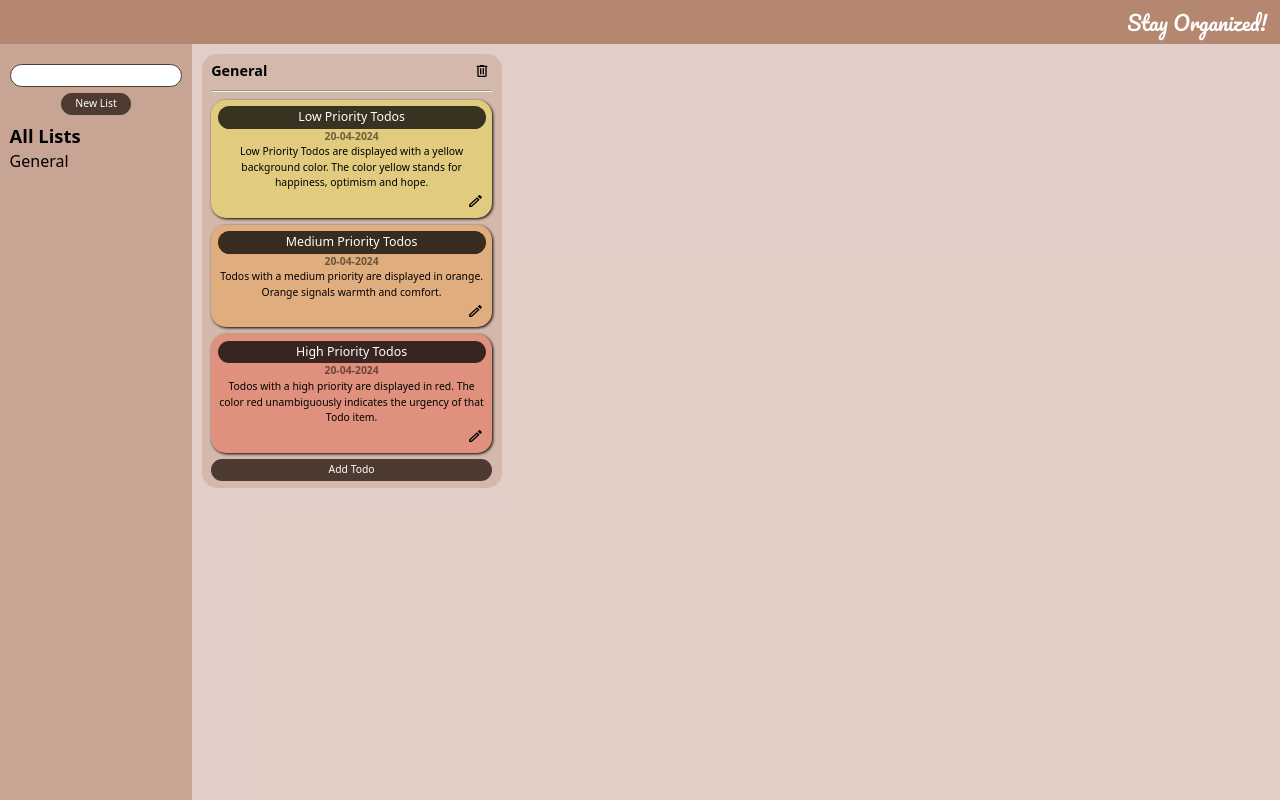
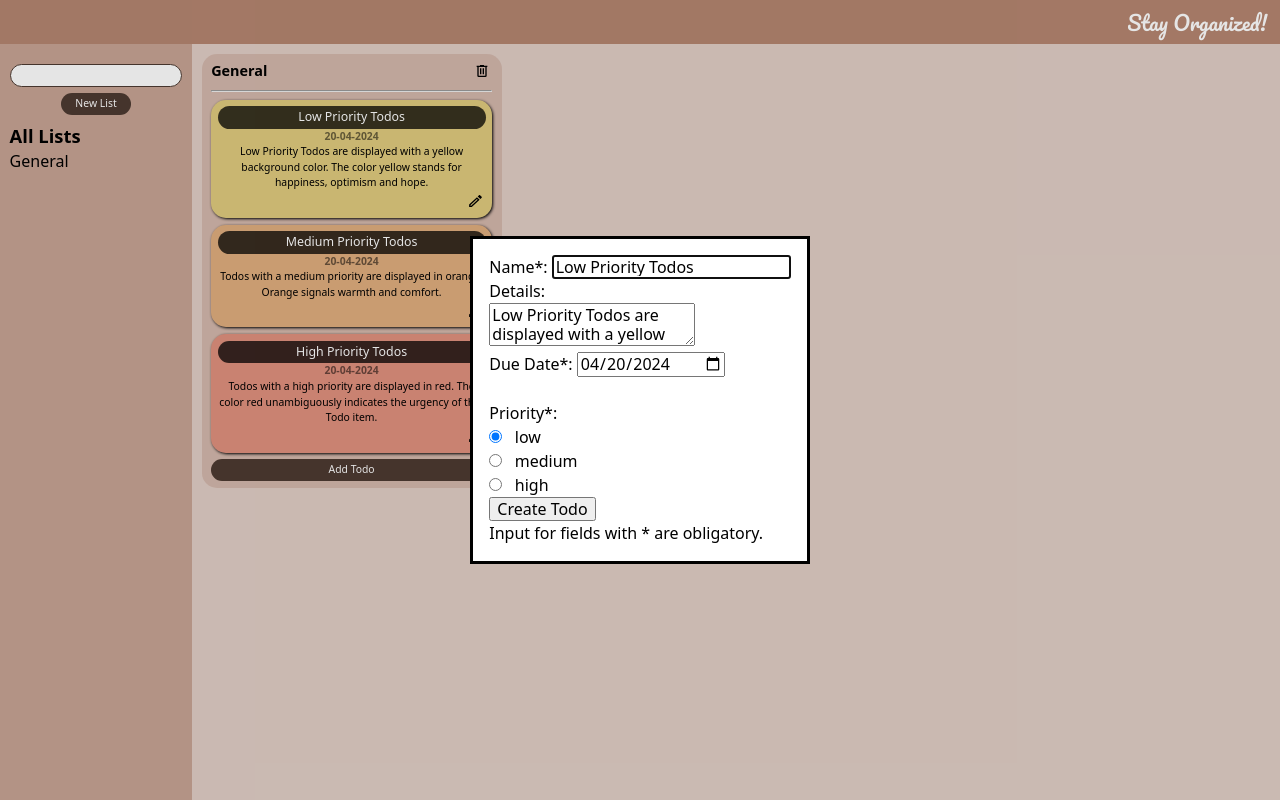
Before and after one commit to bellitabellota/TOP-Todo-List, a website built with webpack: page src/template.html in a window 1280 px wide. Both pictures are taken after a click on the button 475 px from the left and 201 px from the top of the page. Built offline with nearby package versions, Linux system fonts and the light colour scheme.

Commit message:
Implement displayFormForTodo

```diff
--- a/src/scripts/screen-controller.js
+++ b/src/scripts/screen-controller.js
@@ -35,6 +35,45 @@ class ScreenController {
         this.dialog.showModal();
       });
     });
+
+    const editTodoButtons = document.querySelectorAll(".js-edit-todo-button");
+    editTodoButtons.forEach((editTodoButton) => {
+      editTodoButton.addEventListener("click", () => {
+
+        const todo = this.listCollection.all[editTodoButton.dataset.listIndex].todos[editTodoButton.dataset.todoIndex];
+        console.log(todo);
+
+        this.dialog.showModal();
+
+        this.displayFormForTodo(todo, editTodoButton.dataset.listIndex, editTodoButton.dataset.todoIndex);
+
+        /* when dialog is save Form input needs to be validated and saved */
+      });
+    });
+  };
+
+  displayFormForTodo(todo, listIndex, todoIndex) {
+    const name = document.querySelector(".js-todo-name");
+    const details = document.querySelector(".js-todo-details");
+
+    const dueDate = document.querySelector(".js-todo-due-date");
+    const hiddenListIndex = document.querySelector(".js-hidden-list-index");
+    const hiddenTodoIndex = document.querySelector(".js-hidden-todo-index");
+    /* const formErrors = document.querySelector(".js-form-errors"); */
+
+    hiddenListIndex.value = listIndex;
+    hiddenTodoIndex.value = todoIndex;
+    name.value = todo.name;
+    details.value = todo.details;
+    dueDate.value = format(todo.dueDate, "yyyy-MM-dd");
+
+
+    const priorityRadios = document.querySelectorAll('input[name="priority"]');
+    priorityRadios.forEach(radio => {
+        if (radio.value === todo.priority) {
+          radio.checked = true;
+        }
+    });
   };
 
   renderListTitles() {
@@ -51,7 +90,7 @@ class ScreenController {
 
     lists.forEach((list, listIndex) => {
       let listBodyHtml = "";
-      list.todos.forEach( todo => listBodyHtml += this.generateTodoHtml(todo));
+      list.todos.forEach( (todo, todoIndex) => listBodyHtml += this.generateTodoHtml(todo, listIndex, todoIndex));
 
       listHTML += this.generateListHtml(list, listIndex, listBodyHtml);
     })
@@ -71,12 +110,12 @@ class ScreenController {
           </div>`;
   };
 
-  generateTodoHtml(todo) {
+  generateTodoHtml(todo, listIndex, todoIndex) {
     return `<div class="todo ${todo.priority}">
               <p class="todo-name">${todo.name}</p>
               <p class="todo-due-date">${format(todo.dueDate, "dd-MM-yyy")}</p>
               <p class="todo-details">${todo.details}</p>
-              <button class="edit-button"><img src="${pencilSvg}"></button>
+              <button class="edit-button js-edit-todo-button" data-list-index=${listIndex} data-todo-index=${todoIndex}><img src="${pencilSvg}"></button>
             </div>`;
   };
 
--- a/src/template.html
+++ b/src/template.html
@@ -26,6 +26,7 @@
       <form>
         <div class="js-form-errors"></div>
         <input type="hidden" class="js-hidden-list-index">
+        <input type="hidden" class="js-hidden-todo-index">
         <label for="name">Name*:</label>
         <input type="text" id="name" class="js-todo-name"><br>
 
```
